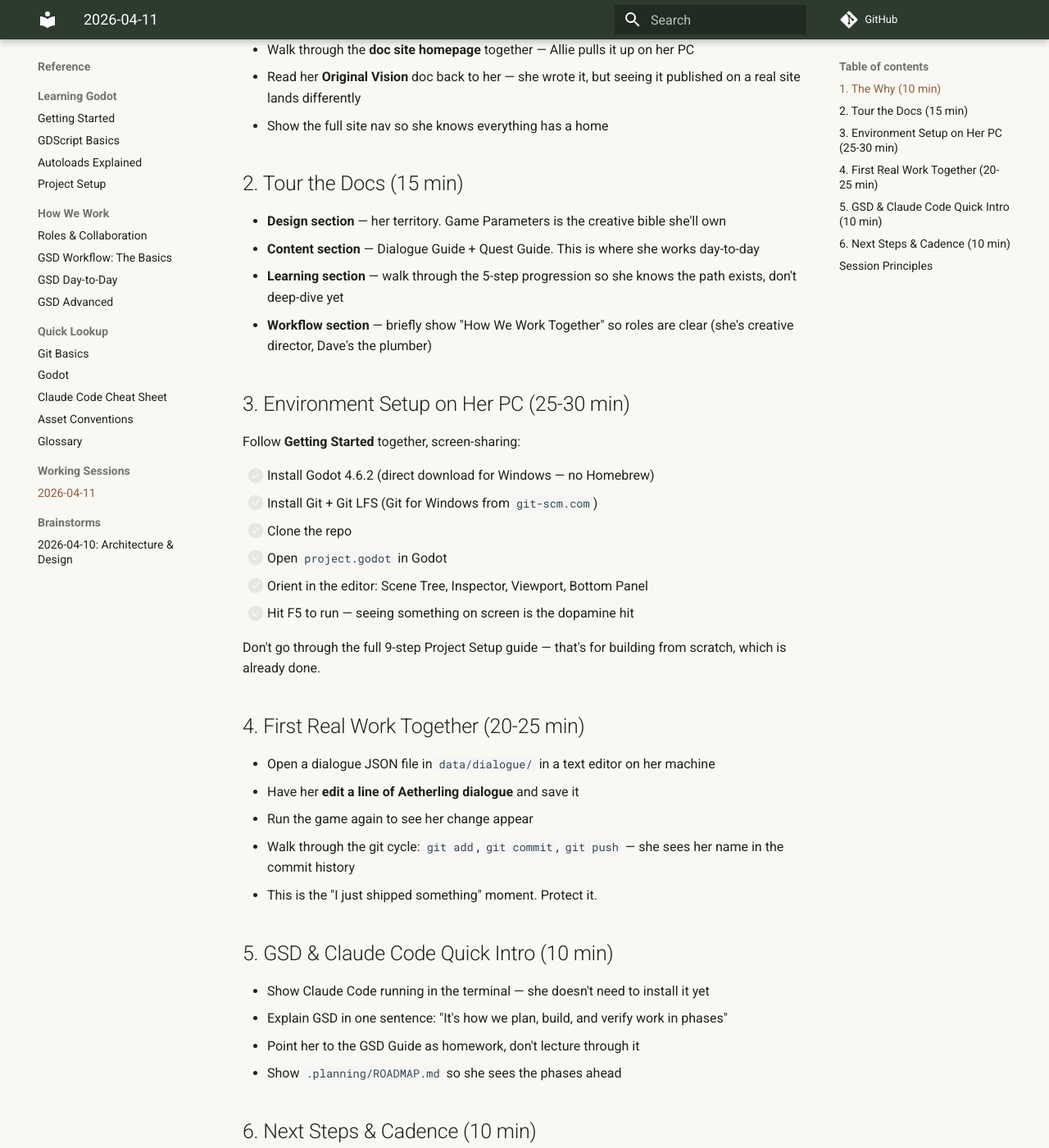
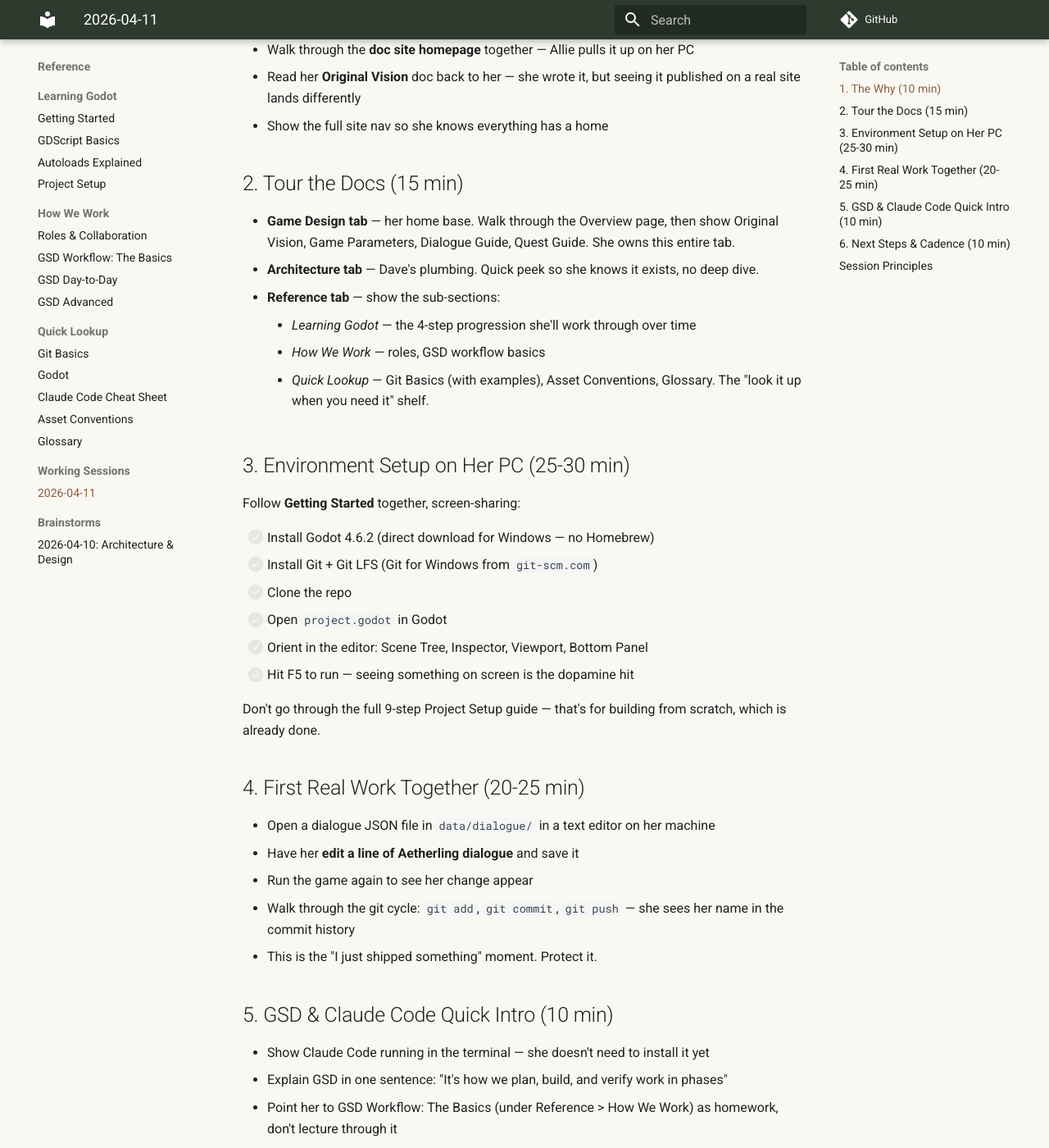
Before and after one commit to wdi-dave-roberts/lanternkeeper, an MkDocs documentation site: the page built from docs/sessions/2026-04-11.md, in a window 1280 px wide and 1400 px high, scrolled down 388 px. Shown: the whole window at 82% size. Built offline with MkDocs 1.6.1 and Material for MkDocs 9.7.7, drawn with Linux system fonts in a browser that asks for light colours; comment, search, counter and statistics services are not loaded; some of the changed text lies outside the part shown.

Commit message:
docs(sessions): update session agenda to reflect reorganized nav structure
Co-Authored-By: Claude Opus 4.6 (1M context) <noreply@anthropic.com>

```diff
--- a/docs/sessions/2026-04-11.md
+++ b/docs/sessions/2026-04-11.md
@@ -13,10 +13,12 @@
 
 ## 2. Tour the Docs (15 min)
 
-- **Design section** — her territory. Game Parameters is the creative bible she'll own
-- **Content section** — Dialogue Guide + Quest Guide. This is where she works day-to-day
-- **Learning section** — walk through the 5-step progression so she knows the path exists, don't deep-dive yet
-- **Workflow section** — briefly show "How We Work Together" so roles are clear (she's creative director, Dave's the plumber)
+- **Game Design tab** — her home base. Walk through the Overview page, then show Original Vision, Game Parameters, Dialogue Guide, Quest Guide. She owns this entire tab.
+- **Architecture tab** — Dave's plumbing. Quick peek so she knows it exists, no deep dive.
+- **Reference tab** — show the sub-sections:
+    - *Learning Godot* — the 4-step progression she'll work through over time
+    - *How We Work* — roles, GSD workflow basics
+    - *Quick Lookup* — Git Basics (with examples), Asset Conventions, Glossary. The "look it up when you need it" shelf.
 
 ## 3. Environment Setup on Her PC (25-30 min)
 
@@ -43,16 +45,16 @@ Don't go through the full 9-step Project Setup guide — that's for building fro
 
 - Show Claude Code running in the terminal — she doesn't need to install it yet
 - Explain GSD in one sentence: "It's how we plan, build, and verify work in phases"
-- Point her to the GSD Guide as homework, don't lecture through it
+- Point her to GSD Workflow: The Basics (under Reference > How We Work) as homework, don't lecture through it
 - Show `.planning/ROADMAP.md` so she sees the phases ahead
 
 ## 6. Next Steps & Cadence (10 min)
 
 **Her homework before next session:**
 
-- [ ] Read through GDScript Basics — it's a reference, not a test
-- [ ] Read the Dialogue Guide
-- [ ] Browse Game Parameters and flag anything she wants to change
+- [ ] Read through GDScript Basics (Reference > Learning Godot) — it's a reference, not a test
+- [ ] Read the Dialogue Guide (Game Design tab)
+- [ ] Browse Game Parameters (Game Design tab) and flag anything she wants to change
 
 **Decide together:**
 
```
